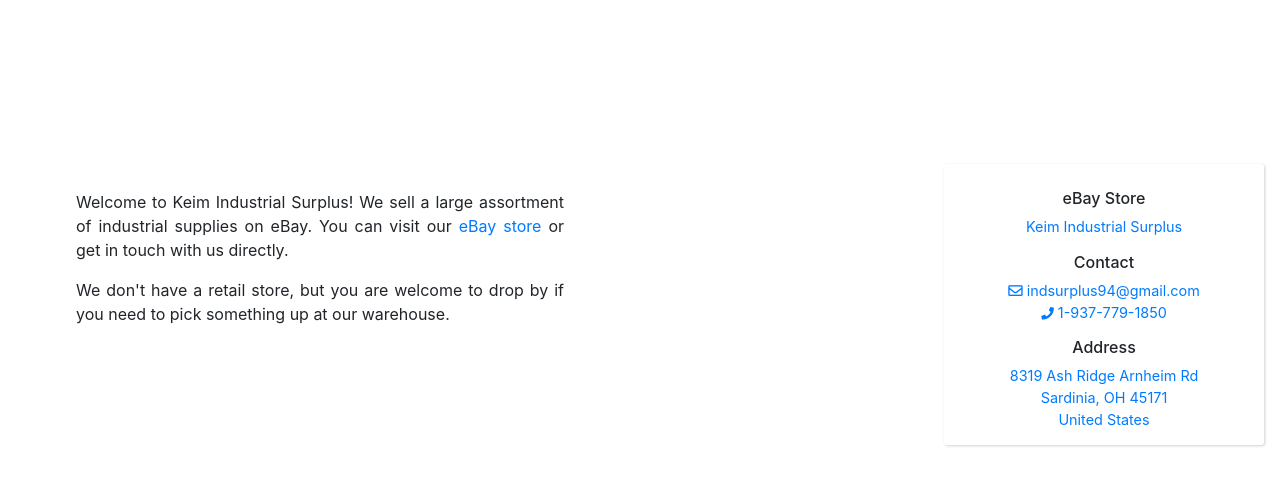
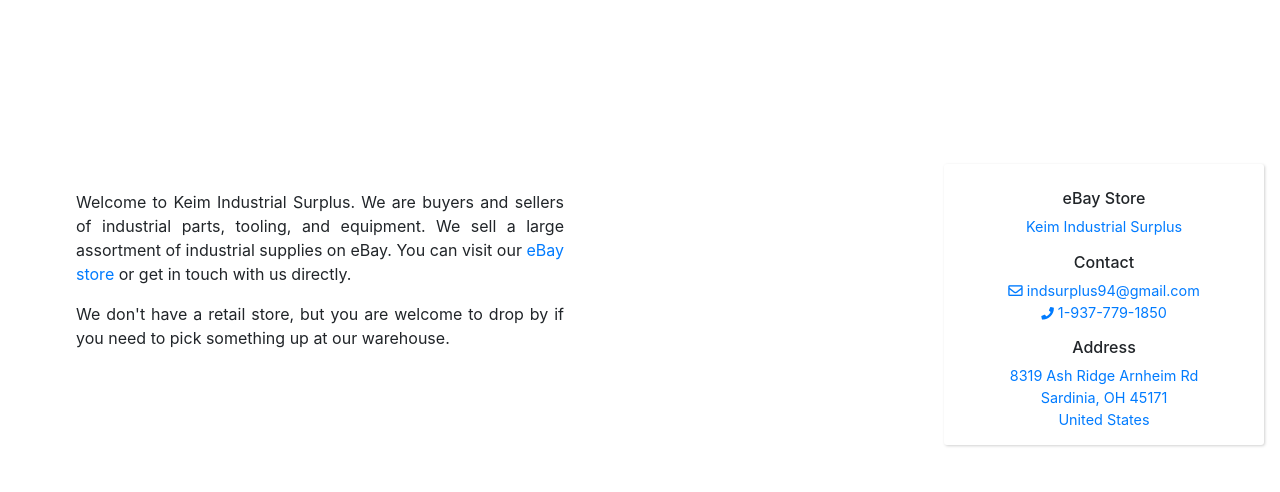
Before and after one commit to kennethkeim/kis, a plain HTML site: page index.html in a window 1280 px wide. Shown: the part 62-554 px from the top of the page. Drawn offline with nearby package versions, Linux system fonts and the light colour scheme.

Commit message:
final before refactoring

```diff
--- a/index.html
+++ b/index.html
@@ -28,7 +28,8 @@
             <div class="col-12 col-sm-6" id="topTextOuter">
                <div id="topTextInner">
                    <p>
-                       Welcome to Keim Industrial Surplus! We sell a large assortment of industrial supplies on eBay. You can visit our <a href="https://www.ebay.com/str/keim77" target="_blank" rel="noopener noreferrer">eBay store</a> or get in touch with us directly.
+                       Welcome to Keim Industrial Surplus. We are buyers and sellers of industrial parts, tooling, and equipment.
+                        We sell a large assortment of industrial supplies on eBay. You can visit our <a href="https://www.ebay.com/str/keim77" target="_blank" rel="noopener noreferrer">eBay store</a> or get in touch with us directly.
                    </p>
                    <p>
                        We don't have a retail store, but you are welcome to drop by if you need to pick something up at our warehouse.
```
